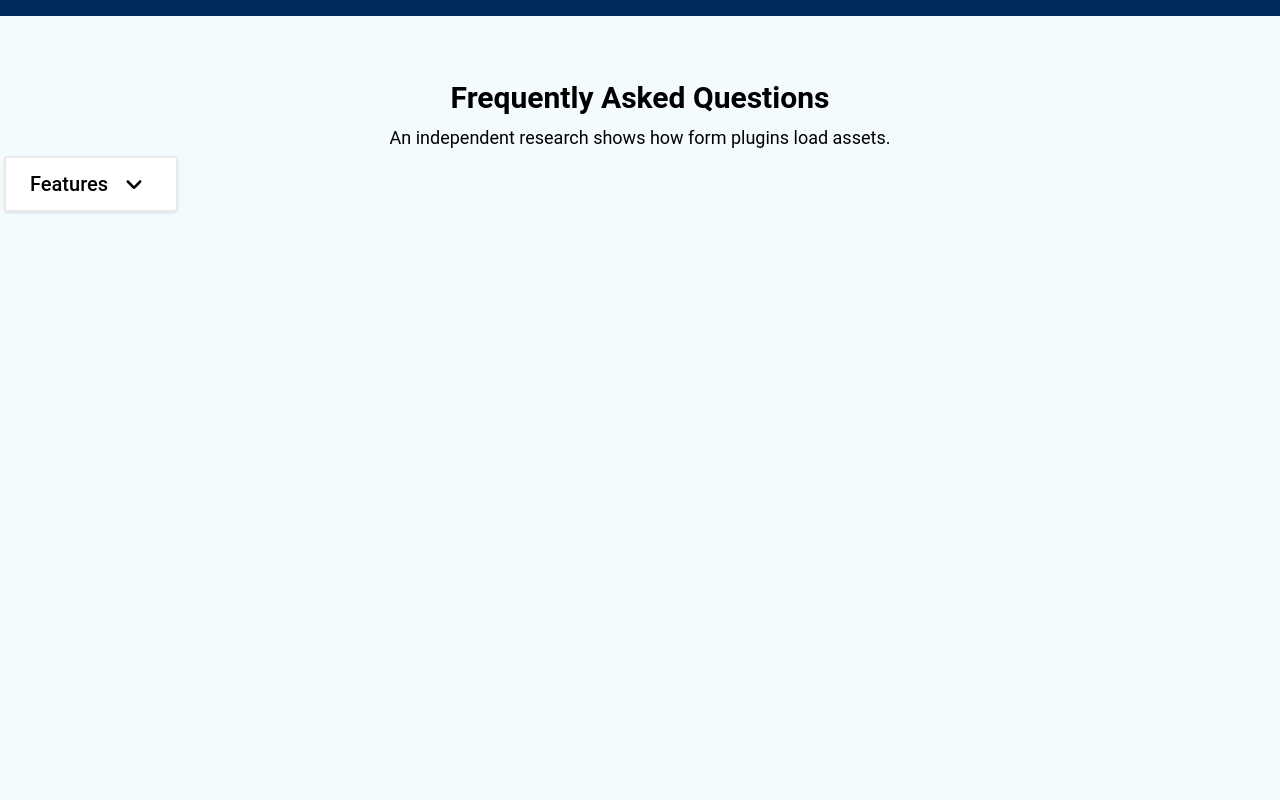
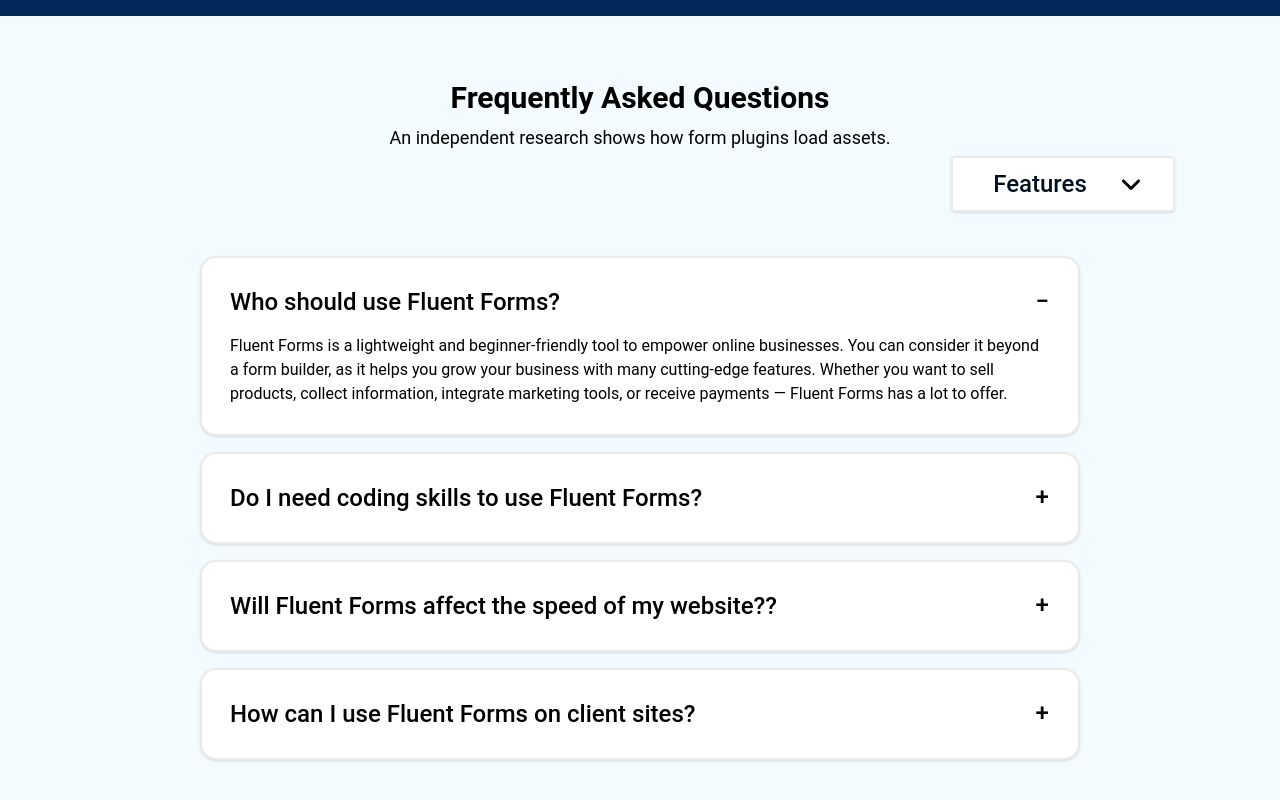
Before and after one commit to ronobir84/fluent-forms, a React (Vite) app: page / in a window 1280 px wide. Shown: the part 7616-8416 px from the top of the page. Built offline with nearby package versions, Linux system fonts and the light colour scheme.

Commit message:
add this min section

```diff
--- a/src/Pages/HomePage/Frequently/Frequently.jsx
+++ b/src/Pages/HomePage/Frequently/Frequently.jsx
@@ -8,12 +8,50 @@
                 <p className="text-lg text-black">An independent research shows how form plugins load assets.</p>
             </div>
             <div>
-                <div className="dropdown ">
-                    <div tabIndex={0} role="button" className="pl-6 m-1 flex items-center gap-4 border-solid border-2 border-[#EAEAEA] rounded shadow bg-[#FFFFFF]  px-8 py-3 "><span className='text-xl font-medium text-black   '>Features</span><FaAngleDown className='text-xl font-medium text-black  '></FaAngleDown></div>
+                <div className="dropdown relative left-[74%]">
+                    <div tabIndex={0} role="button" className="pl-10 m-1 flex items-center gap-8 border-solid border-2 border-[#EAEAEA] rounded shadow bg-[#FFFFFF] w-56 h-14  "><span className='text-2xl font-medium text-[#001222]   '>Features</span><FaAngleDown className='text-2xl font-medium text-black  '></FaAngleDown></div>
                     <ul tabIndex={0} className="dropdown-content z-[1] menu p-2 shadow bg-white  rounded-box w-36 ">
                         <li className='text-[#06CDFF] text-xl font-medium'><a>Item 1</a></li>
                         <li className='text-[#06CDFF] text-xl font-medium'><a>Item 2</a></li>
                     </ul>
+                </div>
+            </div>
+            <div className="px-[200px] space-y-4 mt-10">
+                <div className="collapse collapse-plus bg-[#FFFFFF] p-3 border-solid border-2 border-[#EAEAEA] shadow">
+                    <input type="radio" name="my-accordion-3" checked="checked" />
+                    <div className="collapse-title text-2xl text-black font-medium">
+                        Who should use Fluent Forms?
+                    </div>
+                    <div className="collapse-content">
+                        <p className="text-base text-black">Fluent Forms is a lightweight and beginner-friendly tool to empower online businesses. You can consider it beyond a form builder, as it helps you grow your business with many cutting-edge features. Whether you want to sell products, collect information, integrate marketing tools, or receive payments — Fluent Forms has a lot to offer.</p>
+                    </div>
+                </div>
+                <div className="collapse collapse-plus bg-[#FFFFFF] border-solid border-2 border-[#EAEAEA] shadow p-3">
+                    <input type="radio" name="my-accordion-3" />
+                    <div className="collapse-title text-2xl text-black font-medium">
+                        Do I need coding skills to use Fluent Forms?
+                    </div>
+                    <div className="collapse-content">
+                        <p className="text-base text-black"> it helps you grow your business with many cutting-edge features. Whether you want to sell products, collect information, integrate marketing tools, or receive payments — Fluent Forms has a lot to offer.</p>
+                    </div>
+                </div>
+                <div className="collapse collapse-plus bg-[#FFFFFF] border-solid border-2 border-[#EAEAEA] shadow p-3">
+                    <input type="radio" name="my-accordion-3" />
+                    <div className="collapse-title text-2xl text-black font-medium">
+                       Will Fluent Forms affect the speed of my website??
+                    </div>
+                    <div className="collapse-content">
+                        <p className="text-base text-black"> .. collect information, integrate marketing tools, or receive payments — Fluent Forms has a lot to offer.</p>
+                    </div>
+                </div>
+                <div className="collapse collapse-plus bg-[#FFFFFF] border-solid border-2 border-[#EAEAEA] shadow p-3">
+                    <input type="radio" name="my-accordion-3" />
+                    <div className="collapse-title text-2xl text-black font-medium">
+                        How can I use Fluent Forms on client sites?
+                    </div>
+                    <div className="collapse-content">
+                        <p className="text-base text-black"> it helps you grow your business with many cutting-edge features. Whether you want to sell products,</p>
+                    </div>
                 </div>
             </div>
 
```
